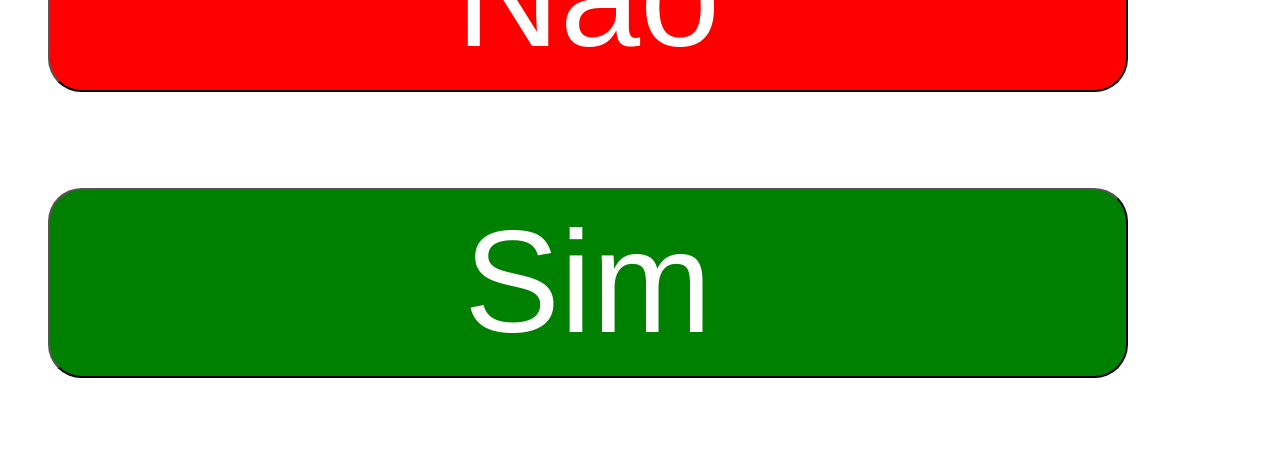
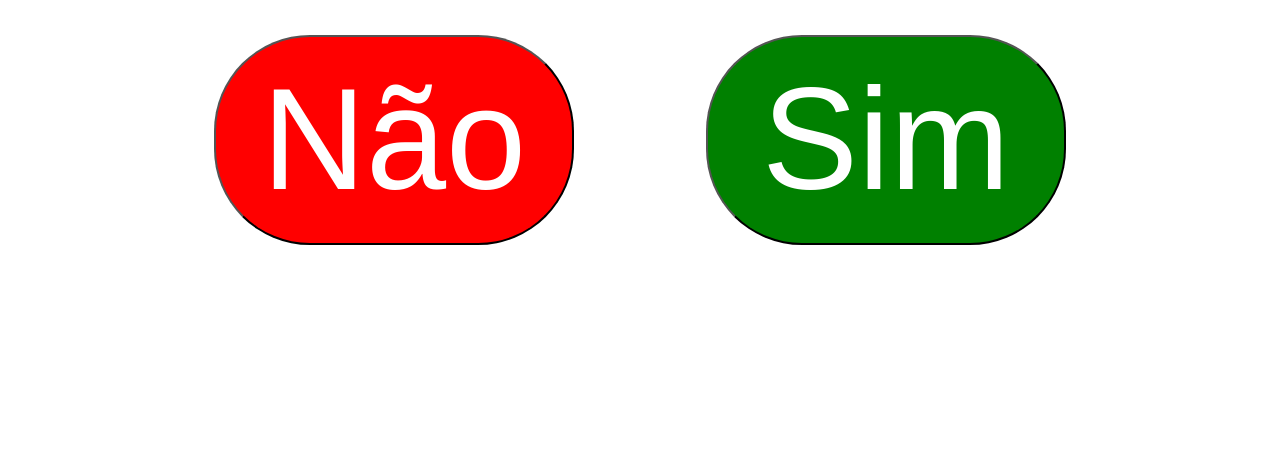
Before and after one commit to jhonatancassante/teste-botao, a plain HTML site: page index.html in a window 1280 px wide. Shown: the part 343-800 px from the top of the page. Drawn offline with Linux system fonts and the light colour scheme.

Commit message:
Update style.css

```diff
--- a/style.css
+++ b/style.css
@@ -16,10 +16,10 @@
 .btn {
   position: relative;
   margin: 1rem;
-  border-radius: 0.7rem;
+  border-radius: 2rem;
   color: #fff;
-  padding: 10px;
-  width: 22.5rem;
+  padding: 20px;
+  width: 360px;
 }
 
 #notButton {
```
